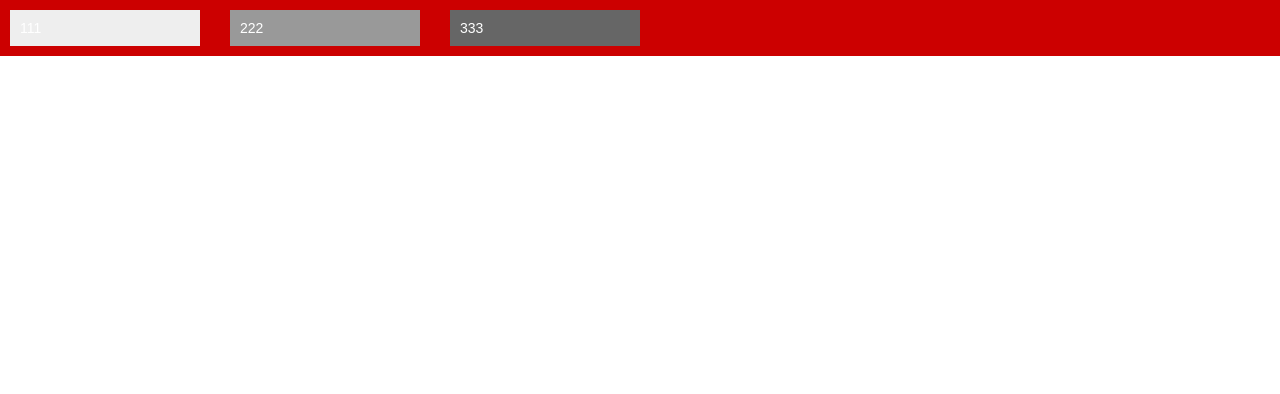
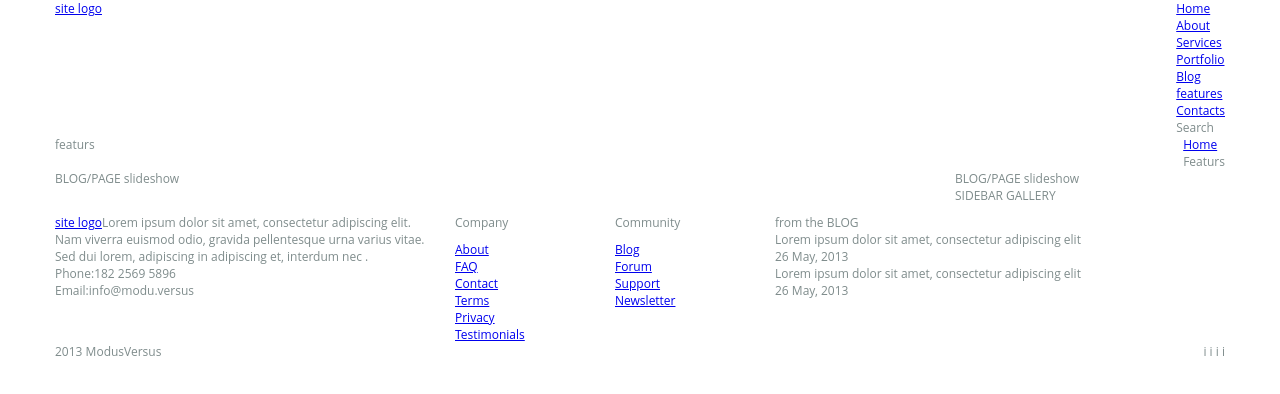
Before and after one commit to mamant/brain_forces_mamant, a plain HTML site: page index.htm in a window 1280 px wide. Drawn offline with Linux system fonts and the light colour scheme.

Commit message:
components page

```diff
--- a/css/grid.css
+++ /dev/null
@@ -1,60 +0,0 @@
-*, *:after, *:before {
-	-webkit-box-sizing: border-box;
-	-moz-box-sizing: border-box;
-	box-sizing: border-box;
-	margin: 0;
-	padding: 0;
-}
-
-body {
-	color: #7f8c8c;
-	font: 12px 'Open Sans', Arial, sans-serif;
-}
-
-h1, h2, h3, h4, h5, h6 {
-	margin-bottom: 10px;
-}
-
-h4, .h4 {
-	font-size: 16px;
-}
-
-.row:before, .row:after {
-	content:"";
-	display: table ;
-	clear:both;
-}
-
-.my-row {
-	margin-bottom: 40px;
-}
-
-[class*='my-cell-'] {
-	float: left;
-	margin-right: 30px;
-}
-
-[class*='my-cell-']:last-of-type {
-	margin-right: 0;
-}
-
-.my-cell-1 {
-	width: 270px;
-}
-
-.my-cell-2 {
-	width: 570px;
-}
-
-.my-cell-3 {
-	width: 870px;
-}
-
-.my-cell-4 {
-	width: 1170px;
-}
-
-.my-container {
-	margin: 0 auto;
-	width: 1170px;
-}
--- a/css/main.css
+++ b/css/main.css
@@ -1,36 +1,105 @@
+/* BASE */
+*, *:after, *:before {
+	-webkit-box-sizing: border-box;
+	-moz-box-sizing: border-box;
+	box-sizing: border-box;
+	margin: 0;
+	padding: 0;
+}
+
 body {
-	color: #eee;
+	color: #7f8c8c;
 	font: 12px Arial, sans-serif;
 }
 
+body {
+	color: #7f8c8c;
+	font: 12px 'Open Sans', Arial, sans-serif;
+}
 
-.row {
-	overflow: hidden;
-	background-color: #c00;
-	padding: 10px;
+h1, h2, h3, h4, h5, h6 {
 	margin-bottom: 10px;
 }
 
-.row .cell:last-child {
+/* GRID */
+.fl-left {
+	float: left;
+}
+
+.fl-right {
+	float: right;
+}
+
+.text-left {
+	text-align: left;
+}
+
+.text-right {
+	text-align: right;
+}
+
+.text-center {
+	text-align: center;
+}
+
+.is-relative {
+	position: relative;
+}
+
+.row:before, .row:after {
+	content:"";
+	display: table ;
+	clear:both;
+}
+
+.my-row {
+	margin-bottom: 40px;
+}
+
+[class*='my-cell-'] {
+	float: left;
+	margin-right: 30px;
+}
+
+[class*='my-cell-']:last-of-type {
 	margin-right: 0;
 }
 
-.cell {
-	float: left;
-	font-size: 14px;
-	color: #fff;
-	padding: 10px;
+.my-cell-1 {
+	width: 130px;
 }
 
-.cell200 {
-	width: 200px;
+.my-cell-2 {
+	width: 270px;
 }
 
-.cell170 {
-	width: 170px;
-	margin-right: 30px;
+.my-cell-3 {
+	width: 370px;
 }
 
-.cell_1 { background-color: #eee;}
-.cell_2 { background-color: #999;}
-.cell_3 { background-color: #666;}
+.my-cell-4 {
+	width: 570px;
+}
+
+.my-cell-5 {
+	width: 870px;
+}
+
+.my-cell-6 {
+	width: 1170px;
+}
+
+.my-container {
+	margin: 0 auto;
+	width: 1170px;
+}
+
+/* ICONS */
+
+[class*='icn-'] {
+	display: inline-block;
+	background: url('img/sprite_1.png') no-repeat 0 0;
+}
+
+
+/* SLIDER Compont */
--- a/index.htm
+++ b/index.htm
@@ -7,13 +7,161 @@
 	<link rel="stylesheet" href="css/main.css">
 </head>
 <body>
+<header>
+	<div class="my-container row">
+		<a href="/" class="fl-left site-logo">site logo</a>
+		<nav class="fl-right">
+			<ul>
+				<li><a href="#">Home</a></li>
+				<li><a href="#">About</a></li>
+				<li><a href="#">Services</a></li>
+				<li><a href="#">Portfolio</a></li>
+				<li><a href="#">Blog</a></li>
+				<li><a href="#">features</a></li>
+				<li><a href="#">Contacts</a></li>
+				<li>Search</li>
+			</ul>
+		</nav>
+	</div>
+</header>
 
-<div class="row">
-	<div class="cell cell170 cell_1">111</div>
-	<div class="cell cell170 cell_2">222</div>
-	<div class="cell cell170 cell_3">333</div>
+<div class="title-bar">
+	<div class="my-container row">
+		<h1 class="fl-left">featurs</h1>
+		<ul class="path-menu fl-right">
+			<li><a href="/">Home</a></li>
+			<li>Featurs</li>
+		</ul>
+	</div>
 </div>
 
 
+<div class="my-container row">
+	<div class="my-cell-5">
+		<figure class="img-slider is-med">
+			<div class="img-slider-placeholder">
+				<div class="img-slider-prev"></div>
+				<div class="img-slider-next"></div>
+				<figcaption>BLOG/PAGE slideshow</figcaption>
+			</div>
+			<ul class="img-slider-nav">
+				<li></li>
+				<li></li>
+				<li></li>
+			</ul>
+		</figure>
+	</div>
+	<div class="my-cell-2">
+		<figure class="img-slider is-small">
+			<div class="img-slider-placeholder">
+				<div class="img-slider-prev"></div>
+				<div class="img-slider-next"></div>
+				<figcaption>BLOG/PAGE slideshow</figcaption>
+			</div>
+			<ul class="img-slider-nav">
+				<li></li>
+				<li></li>
+				<li></li>
+			</ul>
+		</figure>
+
+		<h3>SIDEBAR GALLERY</h3>
+
+		<ul class="img-set-small">
+			<li><div class="img-placeholder"></div></li>
+			<li><div class="img-placeholder"></div></li>
+			<li><div class="img-placeholder"></div></li>
+			<li><div class="img-placeholder"></div></li>
+			<li><div class="img-placeholder"></div></li>
+			<li><div class="img-placeholder"></div></li>
+		</ul>
+
+	</div>
+</div>
+
+
+<footer>
+	<div class="my-container row">
+		<div class="my-cell-3">
+			<a href="/" class="fl-left site-logo">site logo</a>
+			<p>Lorem ipsum dolor sit amet, consectetur adipiscing elit. Nam viverra euismod odio, gravida pellentesque urna varius vitae. Sed dui lorem, adipiscing in adipiscing et, interdum nec .</p>
+
+			<div class="row">
+				<div class="fl-left footer-contact-name">
+					Phone:
+				</div>
+				<div class="fl-left footer-contact-value">
+					182 2569 5896
+				</div>
+			</div>
+
+			<div class="row">
+				<div class="fl-left footer-contact-name">
+					Email:
+				</div>
+				<div class="fl-left footer-contact-value">
+					info@modu.versus
+				</div>
+			</div>
+
+		</div>
+		<div class="my-cell-1">
+			<h6>Company</h6>
+			<ul class="footer-menu">
+				<li><a href="#">About</a></li>
+				<li><a href="#">FAQ</a></li>
+				<li><a href="#">Contact</a></li>
+				<li><a href="#">Terms</a></li>
+				<li><a href="#">Privacy</a></li>
+				<li><a href="#">Testimonials</a></li>
+			</ul>
+		</div>
+		<div class="my-cell-1">
+			<h6>Community</h6>
+			<ul class="footer-menu">
+				<li><a href="#">Blog</a></li>
+				<li><a href="#">Forum</a></li>
+				<li><a href="#">Support</a></li>
+				<li><a href="#">Newsletter</a></li>
+			</ul>
+		</div>
+		<div class="my-cell-3">
+			<div class="footer-blog-title">
+				from the <strong>BLOG</strong>
+			</div>
+			<div class="row footer-blog-row">
+				<div class="fl-left footer-blog-img"></div>
+				<div class="fl-left footer-blog-short">
+					<p>Lorem ipsum dolor sit amet, consectetur adipiscing elit</p>
+					<div class="footer-blog-date">
+						26 May, 2013
+					</div>
+				</div>
+			</div>
+			<div class="row footer-blog-row">
+				<div class="fl-left footer-blog-img"></div>
+				<div class="fl-left footer-blog-short">
+					<p>Lorem ipsum dolor sit amet, consectetur adipiscing elit</p>
+					<div class="footer-blog-date">
+						26 May, 2013
+					</div>
+				</div>
+			</div>
+		</div>
+	</div>
+
+	<div class="footer-copy">
+		<div class="my-container row">
+			<div class="fl-left">2013  ModusVersus</div>
+			<div class="fl-right">
+				<i>i</i>
+				<i>i</i>
+				<i>i</i>
+				<i>i</i>
+			</div>
+		</div>
+	</div>
+</footer>
+
 </body>
 </html>
```
Also changed, not shown: img/slider_arr_left.png (added), img/slider_arr_left_sml.png (added), img/sprite_1.png (added), 1 other file.
